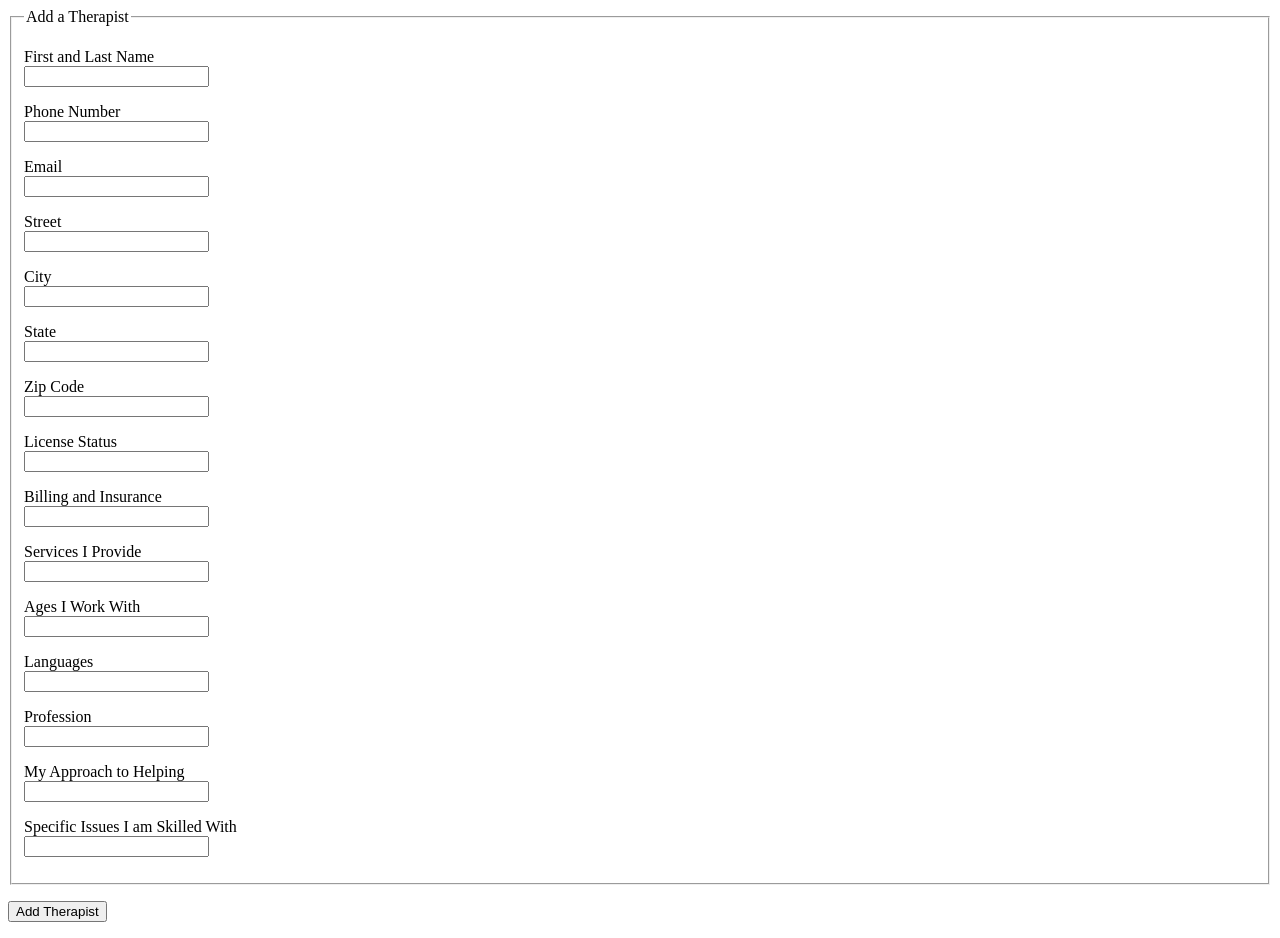
After one commit to Jarquevious/Therapist-List, a Flask app: page /therapists/add in a window 1280 px wide. The commit adds this page. Run offline with Flask 2, Linux system fonts and the light colour scheme.

Commit message:
Users can add a therapist

```diff
--- a/app.py
+++ b/app.py
@@ -13,27 +13,49 @@ therapists = db.therapists
 app = Flask(__name__)
 
 
+
+@app.route('/')
+def home():
+    """Home Page."""
+    return render_template('home.html')
+
 @app.route('/therapists')
 def index():
     """Show all therapists."""
     return render_template('index.html', therapists=therapists.find())
 
+@app.route('/therapists/add')
+def therapists_add():
+    """Add a new therapist."""
+    return render_template('therapists_add.html')
+
+
+@app.route('/therapists', methods=['POST'])
+def therapist_submit():
+    """Submit a new therapist."""
+    therapist = {
+        'name': request.form.get('name'),
+        'phone': request.form.get('phone'),
+        'email': request.form.get('email'),
+        'street': request.form.get('street'),
+        'city': request.form.get('city'),
+        'state': request.form.get('state'),
+        'zip': request.form.get('zip'),
+        'status': request.form.get('status'),
+        'billing': request.form.get('billing'),
+        'services': request.form.get('services'),
+        'ages': request.form.get('ages'),
+        'languages': request.form.get('languages'),
+        'profession': request.form.get('profession'),
+        'phone': request.form.get('phone'),
+        'approach': request.form.get('approach'),
+        'issues': request.form.get('issues')
 
 
 
-# @app.route('/home')
-# def home():
-#     therapists = db.therapists.find()
-#     return render_template('home.html', therapsits=therapists)
-
-# @app.route('/add')
-# def add():
-#     return render_template(therapist_list.html)
-
-
-# @app.route('/therapist_list')
-# def therapist_list():
-#     #return render_template('/therpist_list.html')
+         }
+    therapists.insert_one(therapist)
+    return redirect(url_for('index'))
 
 
 
--- /dev/null
+++ b/templates/therapists_add.html
@@ -0,0 +1,77 @@
+<!-- templates/therpists_new.html -->
+{% extends 'base.html' %}
+
+{% block content %}
+<form method='POST' action='/therapists'>
+    <fieldset>
+    <legend>Add a Therapist</legend>
+    <!-- TITLE -->
+    <p>
+        <label for='name'>First and Last Name</label><br>
+        <input type='text' name='name' />
+    </p>
+    <p>
+        <label for='phone'>Phone Number</label><br>
+        <input type='text' name='phone' />
+    </p>
+    <p>
+        <label for='email'>Email</label><br>
+        <input type='text' name='email' />
+    </p>
+    <p>
+        <label for='street'>Street</label><br>
+        <input type='text' name='street' />
+    </p>
+    <p>
+        <label for='city'>City</label><br>
+        <input type='city' name='city' />
+    </p>
+    <p>
+        <label for='state'>State</label><br>
+        <input type='text' name='state' />
+    </p>
+    <p>
+        <label for='zip'>Zip Code</label><br>
+        <input type='text' name='zip' />
+    </p>
+    <p>
+        <label for='status'>License Status</label><br>
+        <input type='text' name='status' />
+    </p>
+    <p>
+        <label for='billing'>Billing and Insurance</label><br>
+        <input type='text' name='billing' />
+    </p>
+    <p>
+        <label for='services'>Services I Provide</label><br>
+        <input type='text' name='services' />
+    </p>
+    <p>
+        <label for='ages'>Ages I Work With</label><br>
+        <input type='text' name='ages' />
+    </p>
+    <p>
+        <label for='languange'>Languages</label><br>
+        <input type='text' name='languange' />
+    </p>
+    <p>
+        <label for='profession'>Profession</label><br>
+        <input type='text' name='profession' />
+    </p>
+    <p>
+        <label for='approach'>My Approach to Helping</label><br>
+        <input type='text' name='approach' />
+    </p>
+    <p>
+        <label for='issues'>Specific Issues I am Skilled With</label><br>
+        <input type='text' name='issues' />
+    </p>
+
+    </fieldset>
+
+    <!-- BUTTON -->
+    <p>
+        <button type='submit'>Add Therapist</button>
+    </p>
+</form>
+{% endblock %}
```
Also changed, not shown: templates/home.html (+9 -5 lines), templates/index.html (+18 -1 lines).
